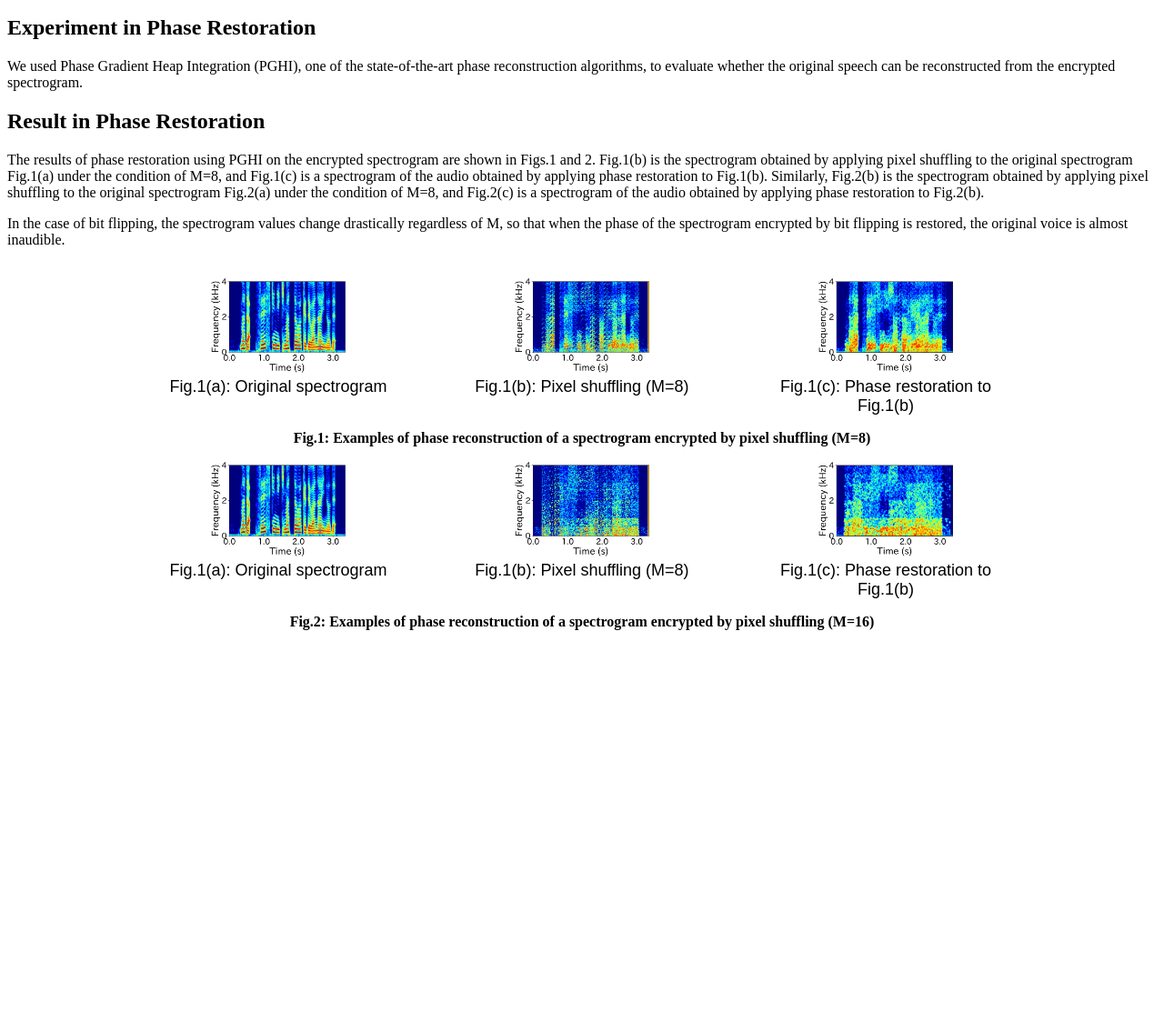
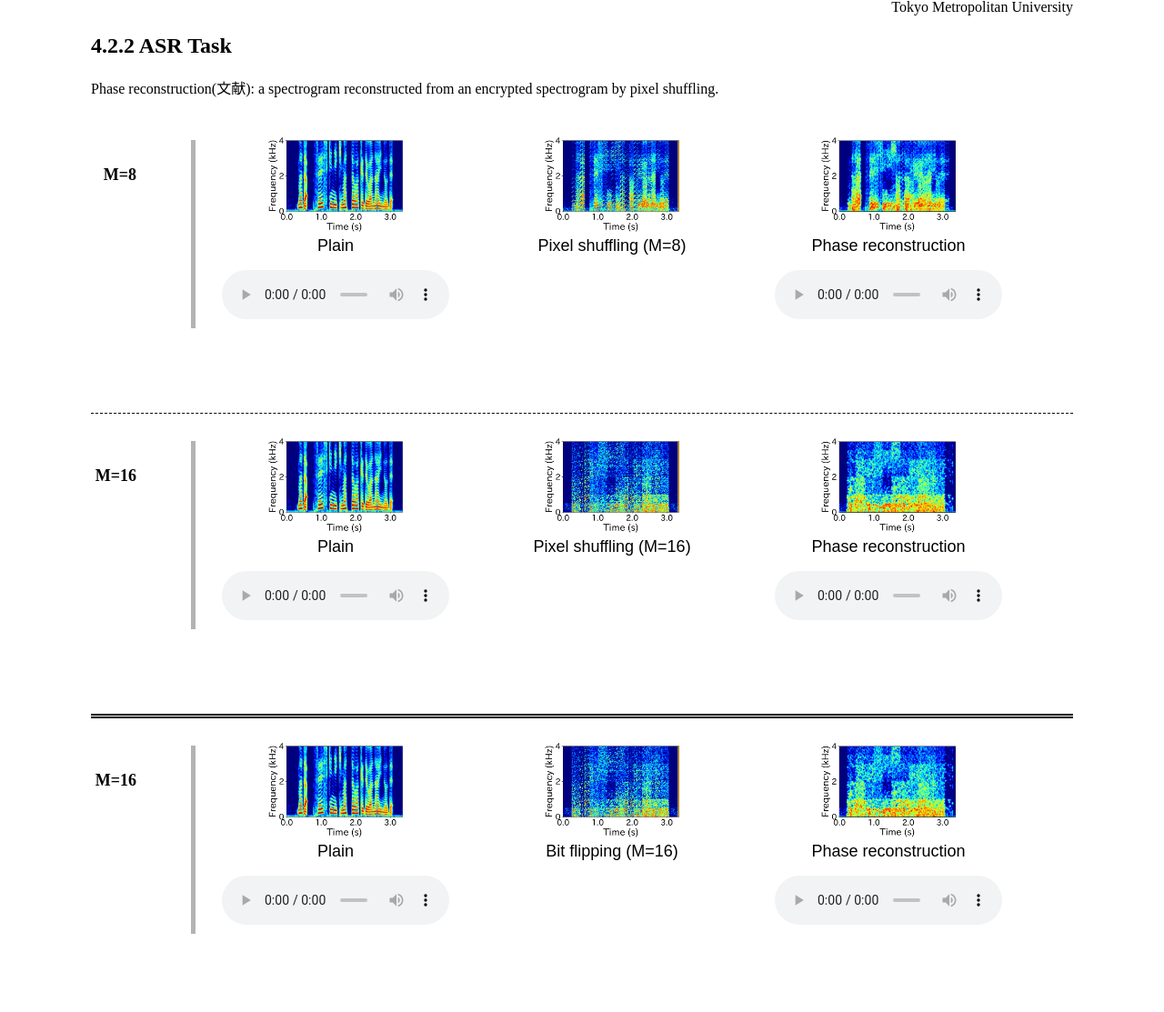
Before and after one commit to kiyalab-tmu/icassp2023_niwa, a plain HTML site: page docs/index.html in a window 1280 px wide. Shown: the part 172-1285 px from the top of the page at 91% size. Before the commit the page ends 873 px from the top, so only its background shows below. Drawn offline with Linux system fonts and the light colour scheme.

Commit message:
modified.

```diff
--- a/docs/index.html
+++ b/docs/index.html
@@ -7,68 +7,127 @@
     <title>Document</title>
     <style>
         figure {
-            display: inline-block;   /* インラインブロック化 */
+            display: inline-block;
             text-align:center;
             vertical-align:top;
-            width: 250px;
-            margin: 0px, 5px, 0px, 5px;
+            width: 200px;
+            margin: 0px, 0px, 0px, 0px;
         }
         img{text-align:center; width: 150px; height: auto;}
         figcaption{text-align:center; font:18px arial;}
+        .brocksize{
+            text-align: right;
+            border-right: solid 5px rgb(179, 179, 179);
+            display: inline-block;
+            padding: 10px 60px 140px 0px;
+            margin: 20px 0px 0px 0px;
+            vertical-align:top;
+            width: 50px;
+            font-weight: bold;
+            font-size: large;
+        }
+        .figs{
+            display: inline-block;
+            text-align: left;
+            margin: 0px 0px 10px 0px;
+            padding: 10px 0px 10px 0px;
+            vertical-align:top;
+        }
+        .figaudio{
+            display:inline-block;
+            text-align:center;
+            vertical-align:top;
+            width: 300px;
+            height: 300px;
+            margin: 0px 0px 0px 0px;
+            padding: 0px;
+        }
     </style>
 </head>
-<body>
+<body style="padding: 10px 50px 10px 50px; margin: 10px 50px 10px 50px;">
     <h1 style="text-align: center">A privacy preserving method using secret key for convolutional neural network-based classification tasks</h1>
     <p style="text-align: right">Shoko Niwa, Sayaka Shiota, Hitoshi Kiya</p>
     <p style="text-align: right">Tokyo Metropolitan University</p>
-    <h2>Experiment in Phase Restoration</h2>
-    <p> We used Phase Gradient Heap Integration (PGHI), one of the state-of-the-art phase reconstruction algorithms, to evaluate whether the original speech can be reconstructed from the encrypted spectrogram.</p>
-    <h2>Result in Phase Restoration</h2>
-    <p>
-        The results of phase restoration using PGHI on the encrypted spectrogram are shown in Figs.1 and 2.
-        Fig.1(b) is the spectrogram obtained by applying pixel shuffling to the original spectrogram Fig.1(a) under the condition of M=8, and Fig.1(c) is a spectrogram of the audio obtained by applying phase restoration to Fig.1(b).
-        Similarly, Fig.2(b) is the spectrogram obtained by applying pixel shuffling to the original spectrogram Fig.2(a) under the condition of M=8, and Fig.2(c) is a spectrogram of the audio obtained by applying phase restoration to Fig.2(b).
-    </p>
-    <p>
-        In the case of bit flipping, the spectrogram values change drastically regardless of M, so that when the phase of the spectrogram encrypted by bit flipping is restored, the original voice is almost inaudible.
-    </p>
+    <h2>4.2.2 ASR Task</h2>
+    <p>Phase reconstruction(文献): a spectrogram reconstructed from an encrypted spectrogram by pixel shuffling.</p>
 
-<div style="text-align: center;">
+<!--スペクトログラムをLibriSpeechのやつにしとく-->
+<div class="figs">
+    <div class="brocksize">
+        <p>M=8</p>
+    </div>
+    <div class="figaudio">
         <figure>
-    <img src="ori.png" alt="Fig.1(a) Original spectrogram">
-    <figcaption>Fig.1(a): Original spectrogram</figcaption>
+            <img src="ori.png" alt="Plain">
+            <figcaption>Plain</figcaption>
         </figure>
+        <audio src="NF001001_HS.wav" controls style="vertical-align: middle; width: 250px" type="audio/wav"></audio>
+    </div>
+    <div class="figaudio">
         <figure>
-    <img src="pix8.png" alt="Fig.1(b) Pixel shuffling (M=8)">
-    <figcaption>Fig.1(b): Pixel shuffling (M=8)</figcaption>
+            <img src="pix8.png" alt="Pixel shuffling (M=8)">
+            <figcaption>Pixel shuffling (M=8)</figcaption>
         </figure>
+    </div>
+    <div class="figaudio">
         <figure>
-    <img src="pix8PGHI.png" alt="Fig.1(c) phase restoration to Fig.1(b)">
-    <figcaption>Fig.1(c): Phase restoration to Fig.1(b)</figcaption>
+            <img src="pix8PGHI.png" alt="Phase reconstruction">
+            <figcaption>Phase reconstruction</figcaption>
         </figure>
-<p style="text-align: center; font:20px; margin: 0px; font-weight: bold;">
-    Fig.1: Examples of phase reconstruction of a spectrogram encrypted by pixel shuffling (M=8)
-</p>
+        <audio src="NF001001_HS.wav" controls style="vertical-align: middle;  width: 250px;" type="audio/wav"></audio>
     </div>
-
-<div style="text-align: center;">
+</div>
+<div style="border-bottom: dashed 1px black"></div>
+<div class="figs">
+    <div class="brocksize">
+        <p>M=16</p>
+    </div>
+    <div class="figaudio">
         <figure>
-        <img src="ori.png" alt="Fig.2(a) Original spectrogram">
-        <figcaption>Fig.1(a): Original spectrogram</figcaption>
+            <img src="ori.png" alt="Plain">
+            <figcaption>Plain</figcaption>
         </figure>
+        <audio src="NF001001_HS.wav" controls style="vertical-align: middle; width: 250px" type="audio/wav"></audio>
+    </div>
+    <div class="figaudio">
         <figure>
-        <img src="pix16.png" alt="Fig.2(b) Pixel shuffling (M=16)">
-        <figcaption>Fig.1(b): Pixel shuffling (M=8)</figcaption>
+            <img src="pix16.png" alt="Pixel shuffling (M=16)">
+            <figcaption>Pixel shuffling (M=16)</figcaption>
         </figure>
+    </div>
+    <div class="figaudio">
         <figure>
-        <img src="pix16PGHI.png" alt="Fig.2(c) phase restoration to Fig.2(b)">
-        <figcaption>Fig.1(c): Phase restoration to Fig.1(b)</figcaption>
+            <img src="pix16PGHI.png" alt="Phase reconstruction">
+            <figcaption>Phase reconstruction</figcaption>
         </figure>
-    <p style="text-align: center; font:20px; margin: 0px; font-weight: bold;">
-        Fig.2: Examples of phase reconstruction of a spectrogram encrypted by pixel shuffling (M=16)
-    </p>
+        <audio src="NF001001_HS.wav" controls style="vertical-align: middle;  width: 250px;" type="audio/wav"></audio>
     </div>
-
-
+</div>
+<div style="border-bottom: double 5px black"></div>
+<div class="figs">
+    <div class="brocksize">
+        <p>M=16</p>
+    </div>
+    <div class="figaudio">
+        <figure>
+            <img src="ori.png" alt="Plain">
+            <figcaption>Plain</figcaption>
+        </figure>
+        <audio src="NF001001_HS.wav" controls style="vertical-align: middle; width: 250px" type="audio/wav"></audio>
+    </div>
+    <div class="figaudio">
+        <figure>
+            <img src="pix16.png" alt="Bit flipping (M=16)">
+            <figcaption>Bit flipping (M=16)</figcaption>
+        </figure>
+    </div>
+    <div class="figaudio">
+        <figure>
+            <img src="pix16PGHI.png" alt="Phase reconstruction">
+            <figcaption>Phase reconstruction</figcaption>
+        </figure>
+        <audio src="NF001001_HS.wav" controls style="vertical-align: middle;  width: 250px;" type="audio/wav"></audio>
+    </div>
+</div>
 </body>
 </html>
```
Also changed, not shown: 3 other files. Lines whose indentation alone changed are shown as unchanged.
